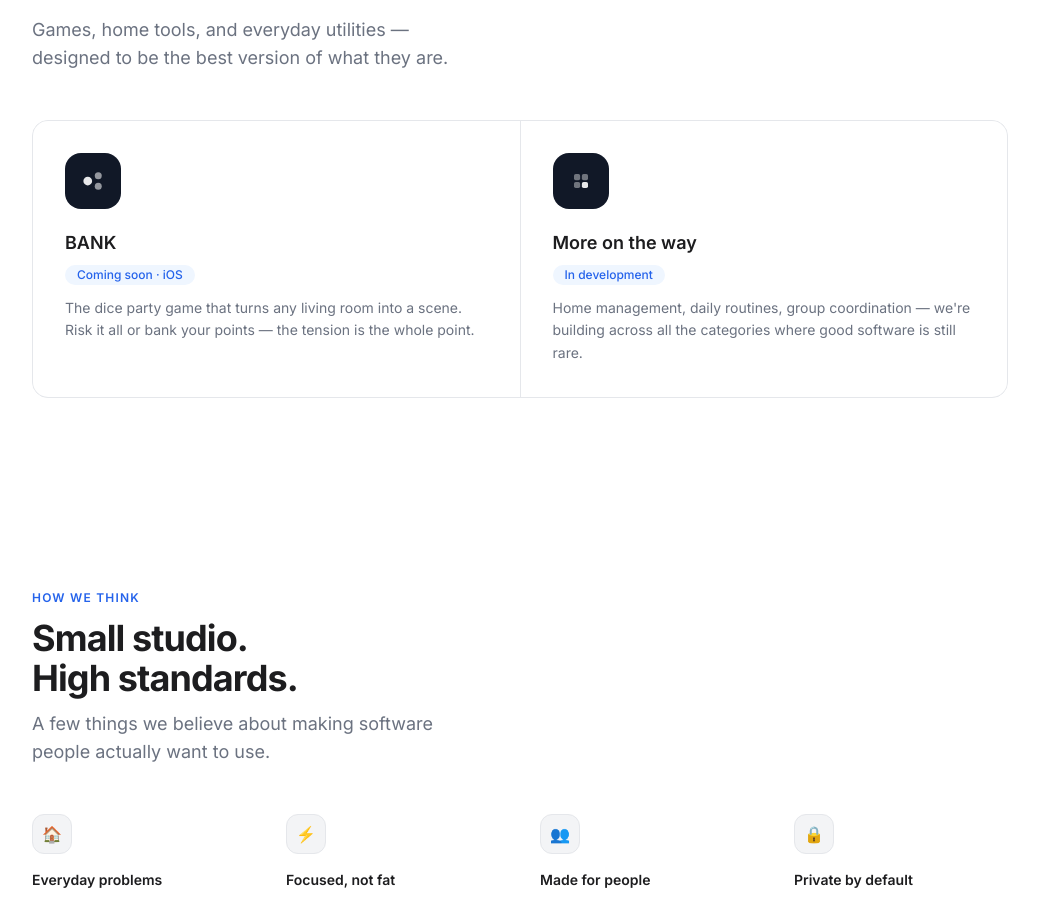
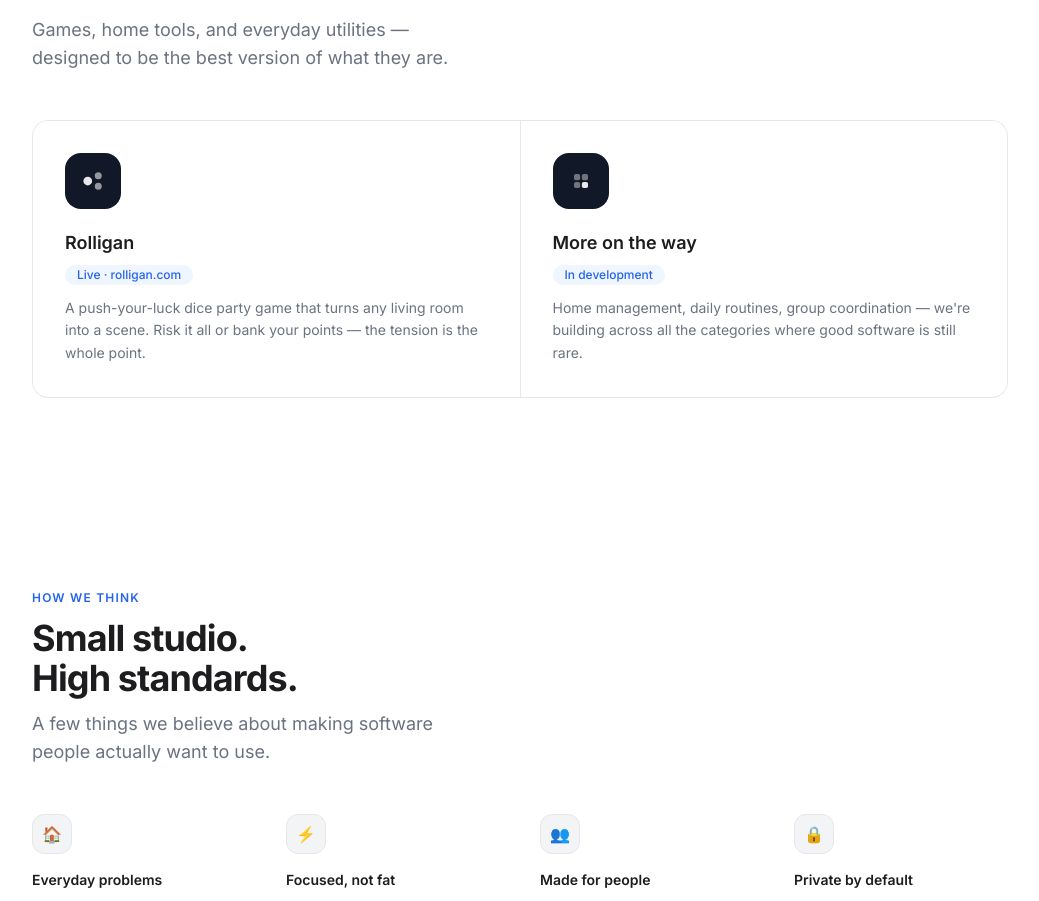
Before and after one commit to brianlong1848-del/clarendon-labs-site, a Next.js app: page / in a window 1280 px wide. Shown: the part 804-1705 px from the top of the page, without its empty margins (120-1159 px from the left). Built offline with nearby package versions, Linux system fonts and the light colour scheme.

Commit message:
site(apps): swap BANK card for Rolligan, link to rolligan.com
Updated app details for Rolligan, including description and link.

```diff
--- a/src/components/Apps.tsx
+++ b/src/components/Apps.tsx
@@ -5,7 +5,7 @@ export default function Apps() {
       <h2 className="text-4xl font-bold tracking-tight mb-3">Built for real life.</h2>
       <p className="text-lg text-gray-500 mb-12 max-w-md">Games, home tools, and everyday utilities — designed to be the best version of what they are.</p>
       <div className="grid grid-cols-1 md:grid-cols-2 gap-px bg-gray-200 dark:bg-gray-800 rounded-2xl overflow-hidden border border-gray-200 dark:border-gray-800">
-        <div className="bg-white dark:bg-black p-8 hover:bg-gray-50 dark:hover:bg-gray-950 transition-colors">
+        <a href="https://rolligan.com" className="block bg-white dark:bg-black p-8 hover:bg-gray-50 dark:hover:bg-gray-950 transition-colors">
           <div className="w-14 h-14 rounded-2xl bg-gray-900 flex items-center justify-center mb-5">
             <svg width="28" height="28" viewBox="0 0 32 32" fill="none">
               <circle cx="10" cy="16" r="5" fill="white" opacity="0.9"/>
@@ -13,10 +13,10 @@ export default function Apps() {
               <circle cx="22" cy="22" r="4" fill="white" opacity="0.55"/>
             </svg>
           </div>
-          <h3 className="text-lg font-semibold mb-1">BANK</h3>
-          <span className="inline-block text-xs font-medium text-blue-600 bg-blue-50 rounded-full px-3 py-0.5 mb-3">Coming soon · iOS</span>
-          <p className="text-sm text-gray-500 leading-relaxed">The dice party game that turns any living room into a scene. Risk it all or bank your points — the tension is the whole point.</p>
-        </div>
+          <h3 className="text-lg font-semibold mb-1">Rolligan</h3>
+          <span className="inline-block text-xs font-medium text-blue-600 bg-blue-50 rounded-full px-3 py-0.5 mb-3">Live · rolligan.com</span>
+          <p className="text-sm text-gray-500 leading-relaxed">A push-your-luck dice party game that turns any living room into a scene. Risk it all or bank your points — the tension is the whole point.</p>
+        </a>
         <div className="bg-white dark:bg-black p-8 hover:bg-gray-50 dark:hover:bg-gray-950 transition-colors">
           <div className="w-14 h-14 rounded-2xl bg-gray-900 flex items-center justify-center mb-5">
             <svg width="28" height="28" viewBox="0 0 32 32" fill="none">
```
